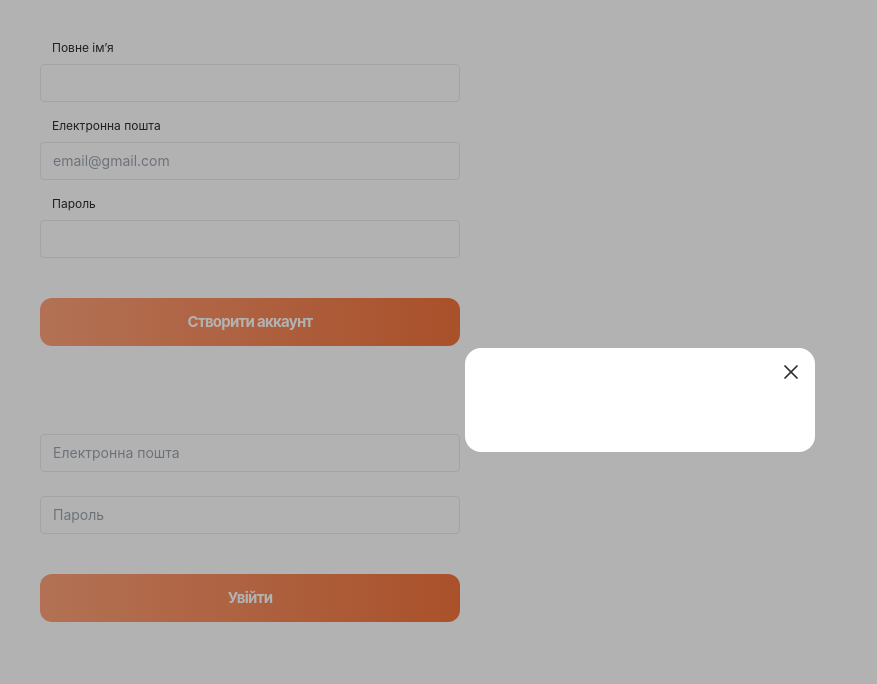
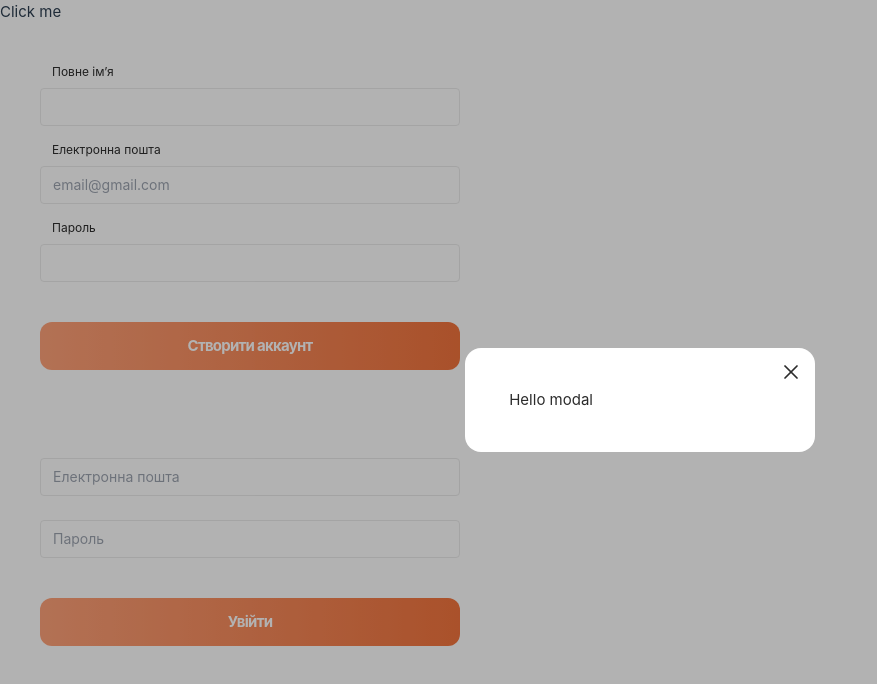
Before and after one commit to direct66612/it-traveller, a Vue app: page / in a window 1280 px wide. Shown: the top 684 px of the page, without its empty margins (0-877 px from the left). Built offline with nearby package versions, Linux system fonts and the light colour scheme.

Commit message:
add teleport in modal component

```diff
--- a/src/App.vue
+++ b/src/App.vue
@@ -1,11 +1,23 @@
 <script setup>
+import { ref } from "vue";
 import LoginForm from "./components/Auth/LoginForm/LoginForm.vue";
 import RegistrationForm from "./components/Auth/RegistrationForm/RegistrationForm.vue";
 import IModal from "./components/IModal/IModal.vue";
+
+const isOpen = ref(true);
+
+const closeModal = () => {
+  isOpen.value = false;
+};
+
+const openModal = () => {
+  isOpen.value = true;
+};
 </script>
 
 <template>
+  <button @click="openModal">Click me</button>
   <RegistrationForm @submit="console.log" />
   <LoginForm @submit="console.log" />
-  <IModal />
+  <IModal v-if="isOpen" @close="closeModal"> Hello modal </IModal>
 </template>
--- a/src/components/IModal/IModal.vue
+++ b/src/components/IModal/IModal.vue
@@ -1,17 +1,36 @@
 <script setup>
+import { onMounted, onUnmounted, Teleport } from "vue";
+
 import CrossIcon from "../icons/CrossIcon.vue";
+
+const emit = defineEmits(["close"]);
+
+onMounted(() => {
+  document.body.style.overflow = "hidden";
+});
+
+onUnmounted(() => {
+  document.body.style.overflow = "initial";
+});
 </script>
 
 <template>
+  <Teleport to="body">
     <div
       class="flex w-full h-full fixed top-0 left-0 overflow-auto bg-[rgba(0,0,0,0.3)]"
+      @click.self="emit('close')"
     >
       <div
         class="relative bg-white min-w-[350px] m-auto text-black rounded-2xl p-10"
       >
         <button>
-        <CrossIcon class="absolute right-3 top-3 w-6 h-6" />
+          <CrossIcon
+            class="absolute right-3 top-3 w-6 h-6"
+            @click="emit('close')"
+          />
         </button>
+        <slot></slot>
       </div>
     </div>
+  </Teleport>
 </template>
```
Lines whose indentation alone changed are shown as unchanged.
